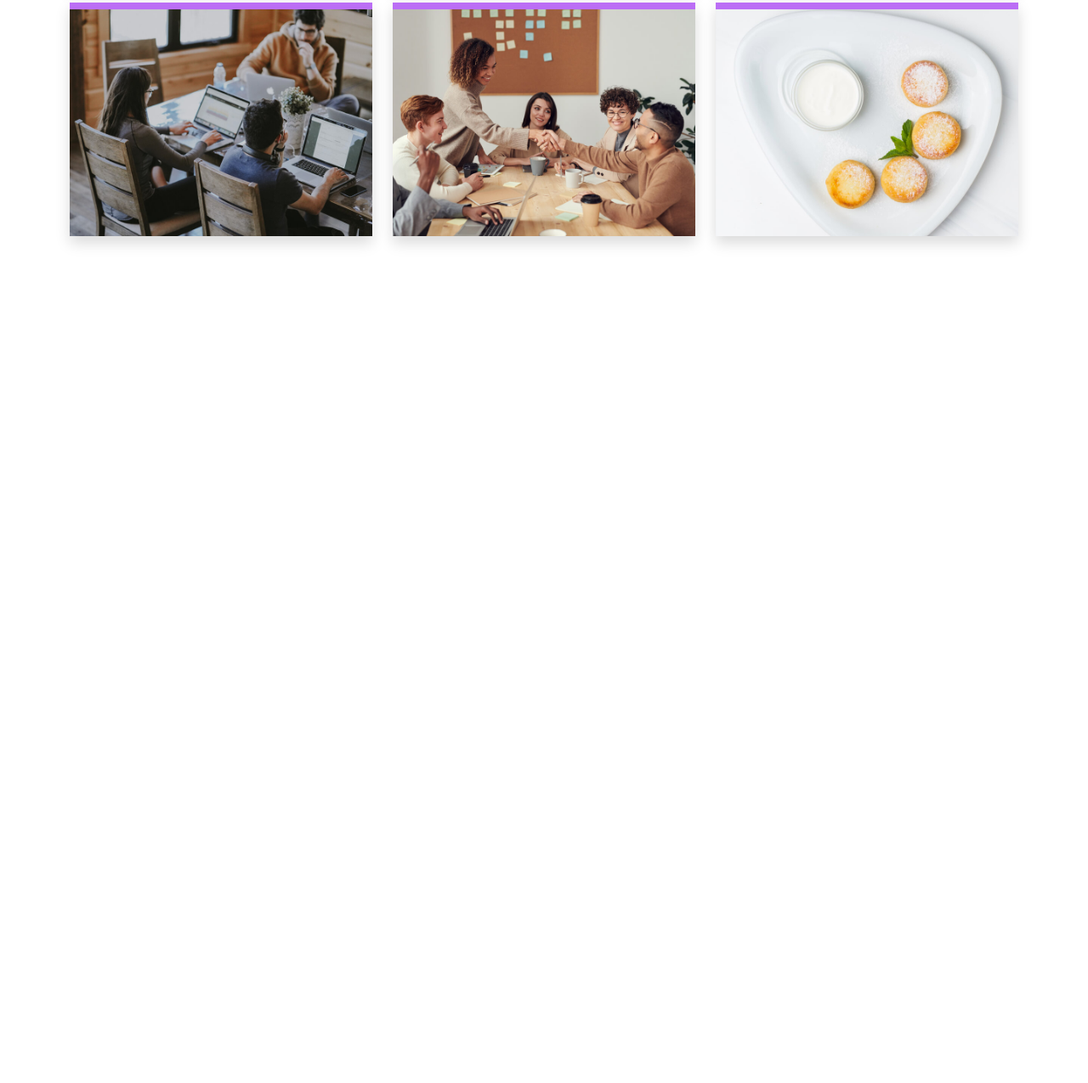
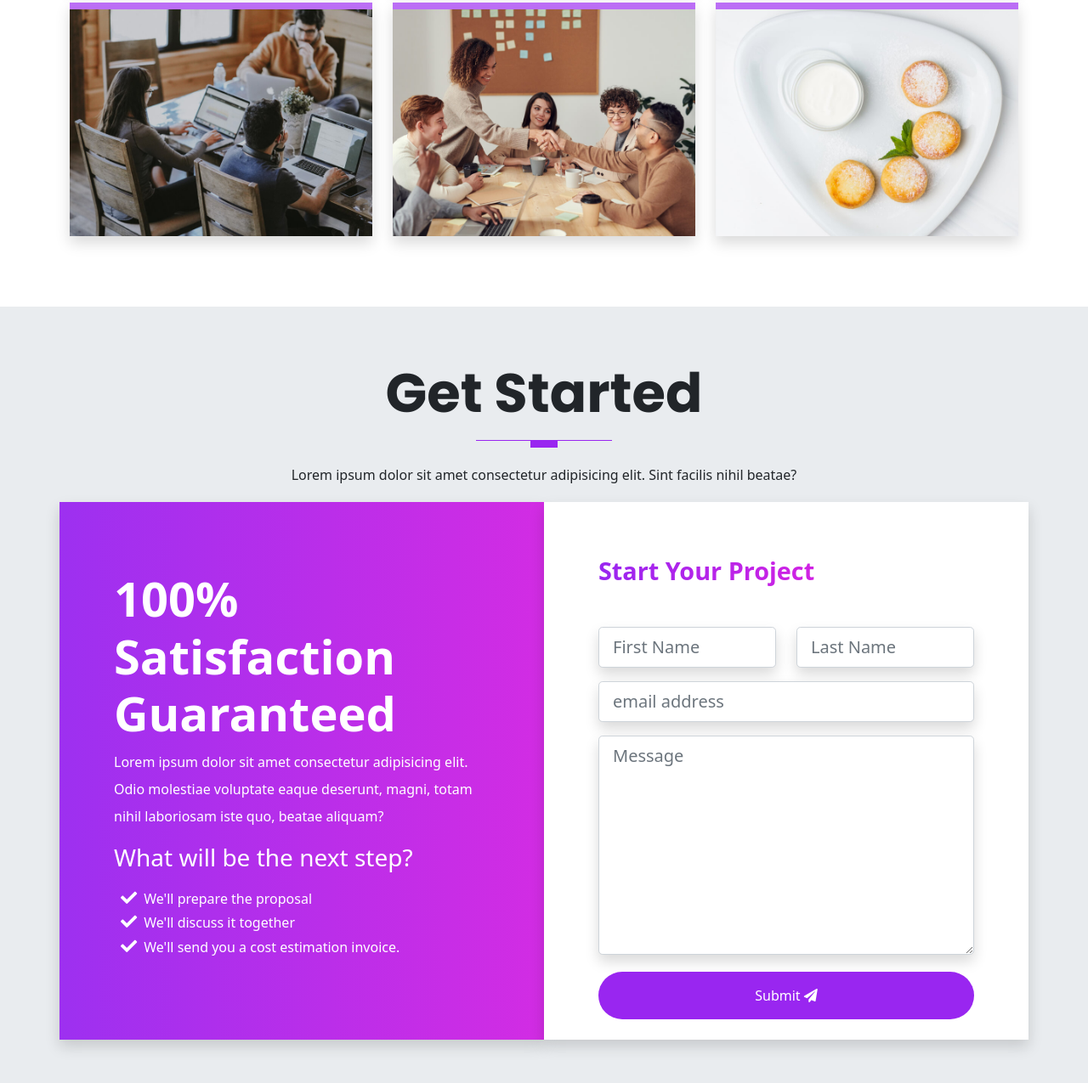
Before and after one commit to alisnino/freecodecamp-portfolioexercise, a website with bundled scripts: page index.html in a window 1280 px wide. Shown: the part 6019-7294 px from the top of the page at 85% size. Before the commit the page ends 6380 px from the top, so only its background shows below. Built offline with nearby package versions, Linux system fonts and the light colour scheme; files whose address does not match are found by name.

Commit message:
Added contact form section

```diff
--- a/index.html
+++ b/index.html
@@ -529,6 +529,52 @@
         </div>
     </section>
 
+    <section id="contact" class="get-started">
+        <div class="container">
+            <div class="row text-center">
+                <h1 class="display-3 fw-bold text-capitalize">Get started</h1>
+                <div class="heading-line"></div>
+                <p class="lh-lg">Lorem ipsum dolor sit amet consectetur adipisicing elit. Sint facilis nihil beatae?</p>
+            </div>
+            <div class="row text-white">
+                <div class="col-12 col-lg-6 gradient shadow p-3">
+                    <div class="cta-info w-100">
+                        <h4 class="display-4 fw-bold">100% Satisfaction Guaranteed</h4>
+                        <p class="lh-lg">Lorem ipsum dolor sit amet consectetur adipisicing elit. Odio molestiae voluptate eaque deserunt, magni, totam nihil laboriosam iste quo, beatae aliquam?</p>
+                        <h3 class="display-3--brief">What will be the next step?</h3>
+                        <ul class="cta-info__list">
+                           <li>We'll prepare the proposal</li>
+                           <li>We'll discuss it together</li>
+                           <li>We'll send you a cost estimation invoice.</li>
+                        </ul>
+                    </div>
+                </div>
+                <div class="col-12 col-lg-6 bg-white shadow p-3">
+                    <div class="form w-100 pb-2">
+                        <h4 class="display-3--title mb-5">Start your project</h4>
+                        <form action="#" class="row">
+                            <div class="mb-3 col-lg-6 col-md-6">
+                                <input type="text" placeholder="First Name" id="inputFirstName" class="shadow form-control form-control-lg">
+                            </div>
+                            <div class="mb-3 col-lg-6 col-md-6">
+                                <input type="text" placeholder="Last Name" id="inputLastName" class="shadow form-control form-control-lg">
+                            </div>
+                            <div class="mb-3 col-lg-12">
+                                <input type="email" placeholder="email address" id="inputEmail" class="shadow form-control form-control-lg">
+                            </div>
+                            <div class="mb-3 col-lg-12">
+                                <textarea name="message" placeholder="Message" id="message" rows="8" class="shadow form-control form-control-lg"></textarea>
+                            </div>
+                            <div class="text-center d-grid mt-1">
+                                <button type="button" class="btn btn-primary rounded-pill pt-3 pb-3">Submit <i class="fas fa-paper-plane"></i></button>
+                            </div>
+                        </form>
+                    </div>
+                </div>
+            </div>
+        </div>
+    </section>
+
     <script src="vendors/glightbox/js/glightbox.min.js"></script>
     <script type="text/javascript">
         const lightbox = GLightbox({
--- a/scss/sections/_getstarted.scss
+++ b/scss/sections/_getstarted.scss
@@ -0,0 +1,49 @@
+@use '../custom' as *;
+@use '../components/mixins' as *;
+
+.get-started {
+    padding: 4rem 0;
+    background-color: $gray-200;
+}
+
+.gradient {
+    @include gradient
+}
+
+.cta-info {
+    padding: 3rem;
+    margin: 1rem 0;
+
+    &__list {
+        position: relative;
+        list-style-type: none;
+        display: block;
+        padding-top: 0.5rem;
+        padding-left: 0.5rem;
+        margin-bottom: 0.7rem;
+
+        li::before {
+            font-family: "Font Awesome 5 Free";
+            content: "\f00c";
+            font-weight: 600;
+            margin-right: 0.5rem;
+            font-size: 1.2rem;
+        }
+    }
+}
+
+.form {
+    padding: 3rem;
+
+    button {
+        border: none;
+        color: $white;
+
+        a {
+            color: $white;
+            text-decoration: none;
+            text-transform: capitalize;
+        }
+    }
+
+}
```
Also changed, not shown: assets/css/style.css, 1 other file.
